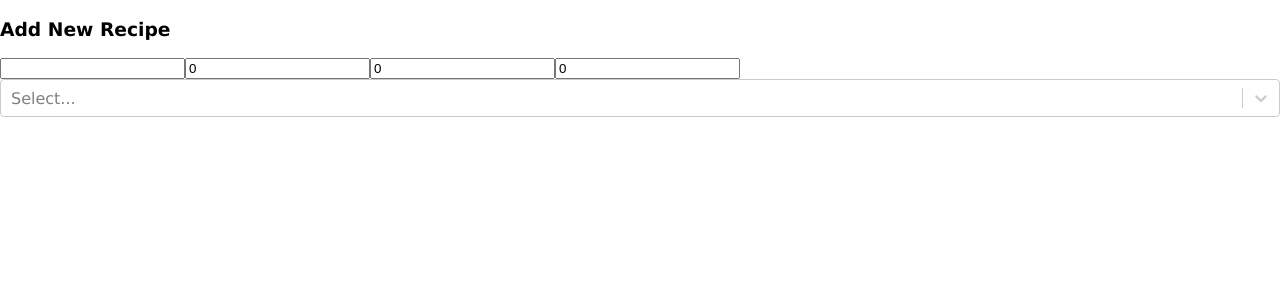
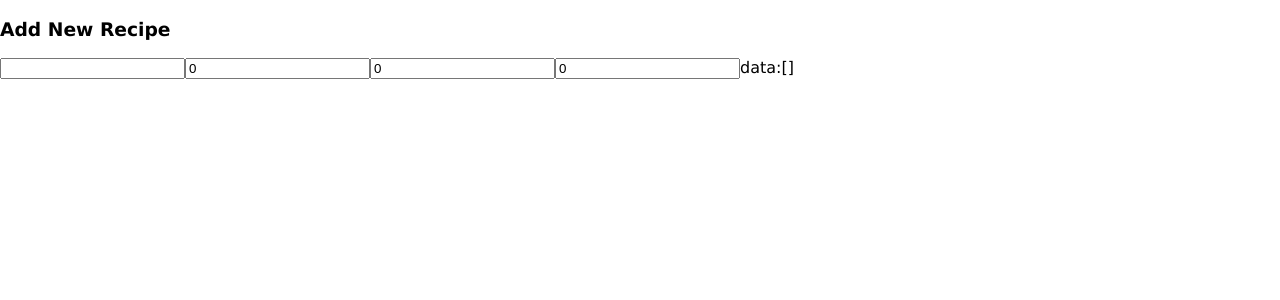
Before and after one commit to YoyoMai98/recipe_front_end, a React (Create React App) app in the folder recipe_selectors/: page /addnewrecipe in a window 1280 px wide. Shown: the top 300 px of the page. Built offline with nearby package versions, Linux system fonts and the light colour scheme.

Commit message:
worked on select button

```diff
--- a/recipe_selectors/src/components/AddNewRecipeForm.js
+++ b/recipe_selectors/src/components/AddNewRecipeForm.js
@@ -4,7 +4,11 @@ import CreatableSelect from "react-select/creatable";
 const AddNewRecipeForm = ({ addNewRecipe, ingredients }) => {
   const statusOptions = ingredients ? ingredients.map (ingredient => {
     return {value: ingredient.name,label: ingredient.name}
-  }):[]
+  }):[];
+  // const statusOptions = ingredients.map (ingredient => {
+  //   console.log(ingredient);
+  //   return {value: ingredient.name,label: ingredient.name}
+  // });
 
   const [newRecipe, setNewRecipe] = useState({
     name: "",
@@ -84,7 +88,7 @@ const AddNewRecipeForm = ({ addNewRecipe, ingredients }) => {
           onChange={handleChange}
         />
 
-        <CreatableSelect
+        {/* <CreatableSelect
           options={selection}
           isMulti
           onChange={handleOnChange}
@@ -92,7 +96,12 @@ const AddNewRecipeForm = ({ addNewRecipe, ingredients }) => {
           inputValue={inputValue}
           value={selectedValues.selected}
           controlShouldRenderValue={true}
-        />
+        /> */}
+
+        data:
+        {JSON.stringify(statusOptions)}
+
+
       </form>
     </>
   );
--- a/recipe_selectors/src/components/Footer.js
+++ b/recipe_selectors/src/components/Footer.js
@@ -9,7 +9,7 @@ const Footer = () =>{
         <footer>
             <div className="footer_add_recipe">
                 <h2>Feeling creative to share your recipe?</h2>
-                <Link to='addnewrecipe'>
+                <Link to='/addnewrecipe'>
                     <button>Add new recipe</button>
                 </Link>
             </div>
--- a/recipe_selectors/src/components/IngredientsList.js
+++ b/recipe_selectors/src/components/IngredientsList.js
@@ -12,6 +12,7 @@ const IngredientsList = ({ingredients}) => {
     return (
         <>
         {ingredientsComponents}
+        {/* ingredient :{ingredients} */}
         </>
     )
 }
```
Also changed, not shown: recipe_selectors/src/containers/RecipeContainer.js (+3 -5 lines).
